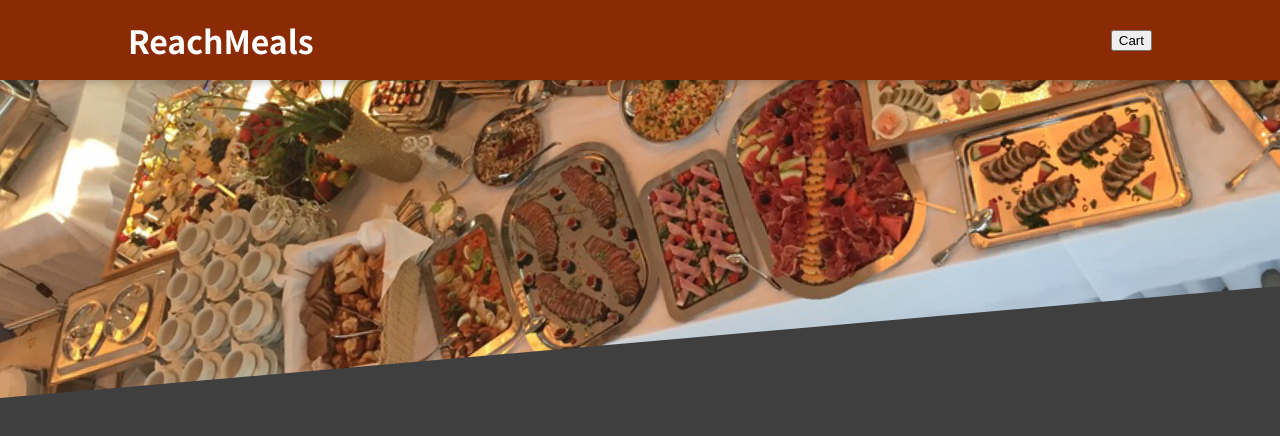
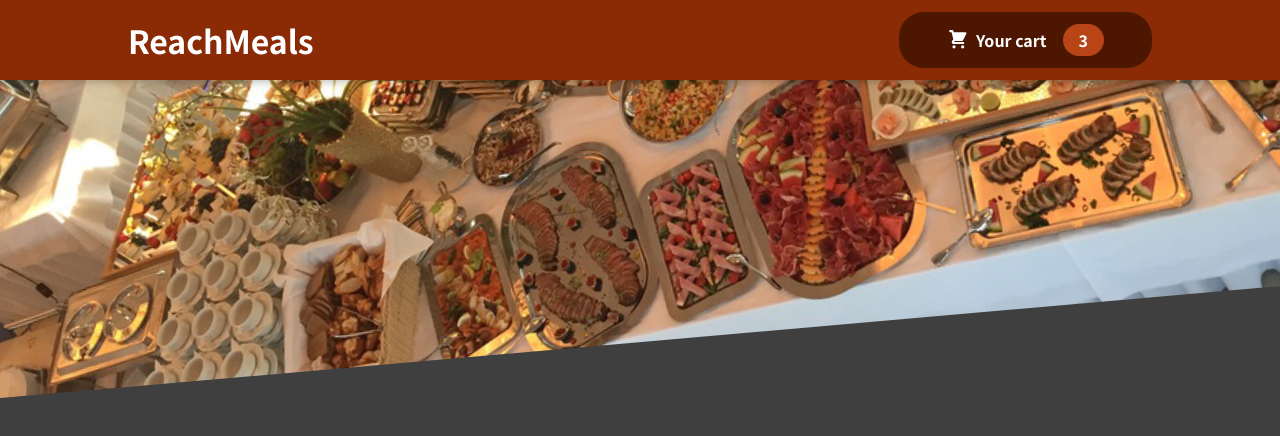
Before and after one commit to VolkanGurbuz/food-order, a React (Create React App) app: page / in a window 1280 px wide. Shown: the top 436 px of the page. Built offline with nearby package versions, Linux system fonts and the light colour scheme.

Commit message:
added the cart button component

```diff
--- /dev/null
+++ b/src/components/Cart/CartIcon.js
@@ -0,0 +1,14 @@
+const CartIcon = () => {
+    return (
+        <svg
+            xmlns='http://www.w3.org/2000/svg'
+            viewBox='0 0 20 20'
+            fill='currentColor'
+        >
+            <path
+                d='M3 1a1 1 0 000 2h1.22l.305 1.222a.997.997 0 00.01.042l1.358 5.43-.893.892C3.74 11.846 4.632 14 6.414 14H15a1 1 0 000-2H6.414l1-1H14a1 1 0 00.894-.553l3-6A1 1 0 0017 3H6.28l-.31-1.243A1 1 0 005 1H3zM16 16.5a1.5 1.5 0 11-3 0 1.5 1.5 0 013 0zM6.5 18a1.5 1.5 0 100-3 1.5 1.5 0 000 3z'/>
+        </svg>
+    );
+};
+
+export default CartIcon;
--- a/src/components/Layout/Header.js
+++ b/src/components/Layout/Header.js
@@ -1,12 +1,13 @@
 import {Fragment} from "react";
 import mealsImage from '../../assets/meals.jpg'
 import classes from './Header.module.css'
+import HeaderCartButton from "./HeaderCartButton";
 
 const Header = props => {
     return <Fragment>
         <header className={classes.header}>
             <h1>ReachMeals</h1>
-            <button>Cart</button>
+            <HeaderCartButton/>
         </header>
         <div className={classes['main-image']}>
             <img src={mealsImage} alt="A table full of delicious food!"/>
--- /dev/null
+++ b/src/components/Layout/HeaderCartButton.js
@@ -0,0 +1,15 @@
+import CartIcon from "../Cart/CartIcon";
+import classes from './HeaderCartButton.module.css'
+
+const HeaderCartButton = (props) => {
+
+    return <button className={classes.button}>
+        <span className={classes.icon}><CartIcon/></span>
+        <span>Your cart</span>
+        <span className={classes.badge}>3</span>
+    </button>
+
+};
+
+
+export default HeaderCartButton;
--- /dev/null
+++ b/src/components/Layout/HeaderCartButton.module.css
@@ -0,0 +1,59 @@
+.button {
+    cursor: pointer;
+    font: inherit;
+    border: none;
+    background-color: #4d1601;
+    color: white;
+    padding: 0.75rem 3rem;
+    display: flex;
+    justify-content: space-around;
+    align-items: center;
+    border-radius: 25px;
+    font-weight: bold;
+}
+
+.button:hover,
+.button:active {
+    background-color: #2c0d00;
+}
+
+.icon {
+    width: 1.35rem;
+    height: 1.35rem;
+    margin-right: 0.5rem;
+}
+
+.badge {
+    background-color: #b94517;
+    padding: 0.25rem 1rem;
+    border-radius: 25px;
+    margin-left: 1rem;
+    font-weight: bold;
+}
+
+.button:hover .badge,
+.button:active .badge {
+    background-color: #92320c;
+}
+
+.bump {
+    animation: bump 300ms ease-out;
+}
+
+@keyframes bump {
+    0% {
+        transform: scale(1);
+    }
+    10% {
+        transform: scale(0.9);
+    }
+    30% {
+        transform: scale(1.1);
+    }
+    50% {
+        transform: scale(1.15);
+    }
+    100% {
+        transform: scale(1);
+    }
+}
```
